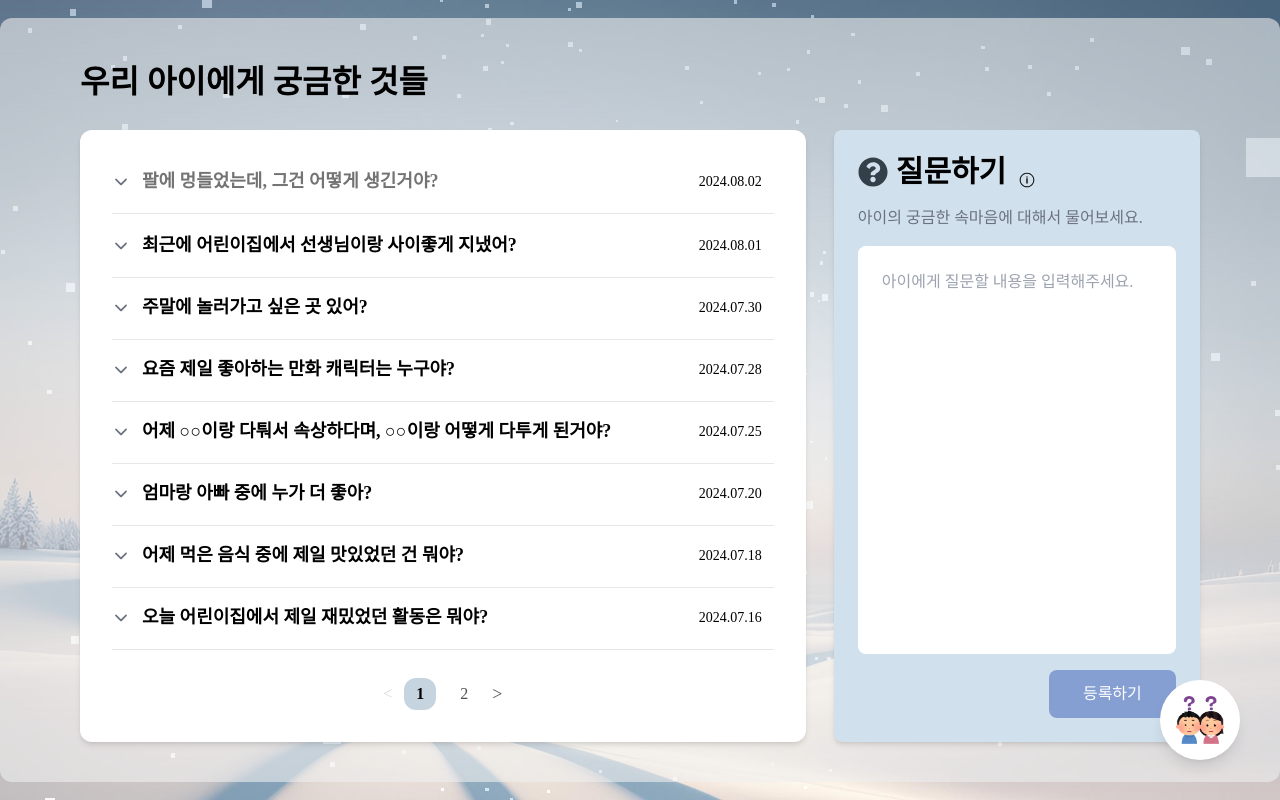
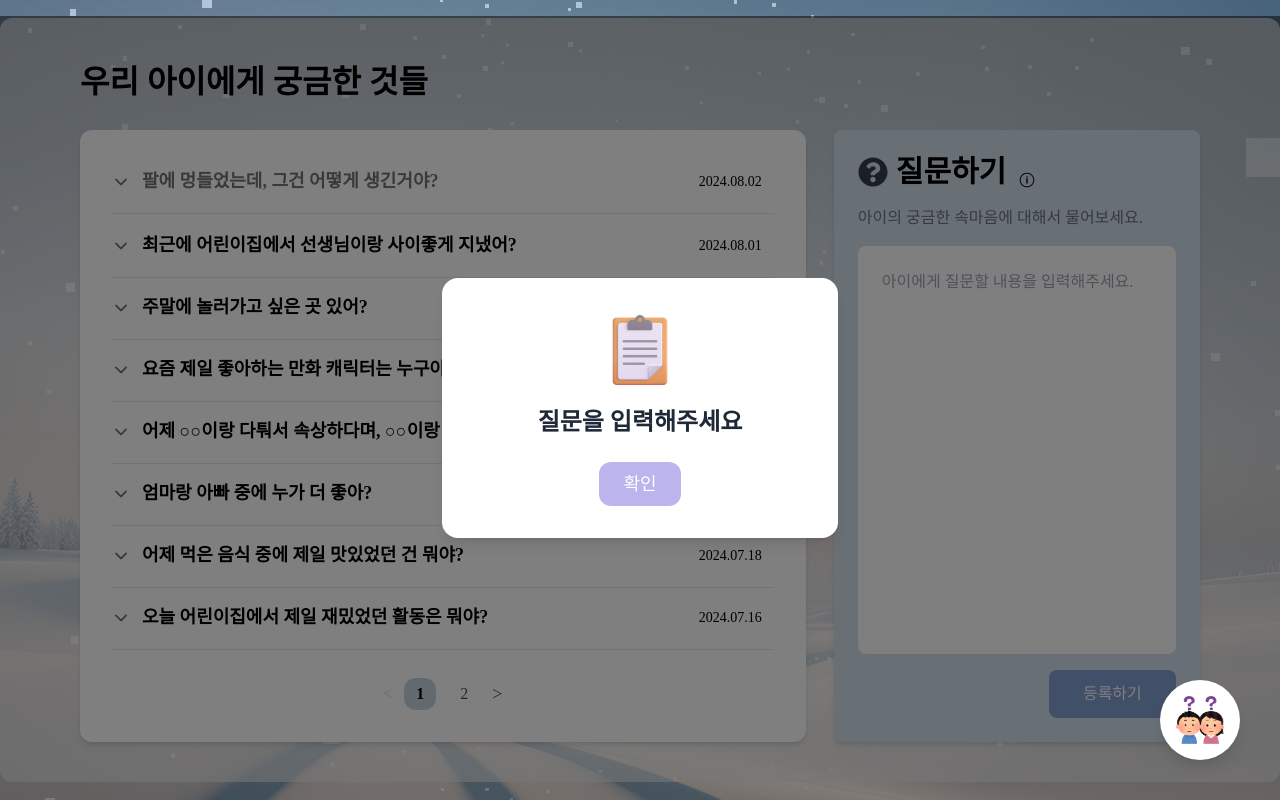
Before and after one commit to busangangster/talkie, a React (Vite) app in the folder frontend/: page /question in a window 1280 px wide. Both pictures are taken after a click on the button "등록하기". Built offline with nearby package versions, Linux system fonts and the light colour scheme; a web font is replaced by a local one.

Commit message:
[refactor] question alert modal customized

```diff
--- /dev/null
+++ b/frontend/src/components/AlertModal.tsx
@@ -0,0 +1,43 @@
+import React, { useEffect, useState } from "react";
+
+interface AlertModalProps {
+  icon: React.ReactNode; // 아이콘 이미지 컴포넌트
+  message: string; // 알림 메시지
+  onConfirm: () => void; // 확인 버튼 클릭 핸들러
+}
+
+const AlertModal: React.FC<AlertModalProps> = ({
+  icon,
+  message,
+  onConfirm,
+}) => {
+  const [isVisible, setIsVisible] = useState(false);
+
+  useEffect(() => {
+    setIsVisible(true);
+  }, []);
+
+  return (
+    <div className="fixed inset-0 flex items-center justify-center bg-black bg-opacity-50 z-50 transition-opacity duration-300 ease-out">
+      <div
+        className={`bg-white rounded-2xl shadow-lg py-8 px-24 flex flex-col items-center transform transition-transform duration-300 ${
+          isVisible ? "opacity-100 scale-100" : "opacity-0 scale-95"
+        }`}
+      >
+ <div className="mb-4 w-20">{icon}</div> {/* 아이콘 표시 */}
+        <p className="text-center text-gray-800 text-2xl mb-6 font-bold">
+          {message}
+        </p>{" "}
+        {/* 메시지 */}
+        <button
+          onClick={onConfirm}
+          className="bg-[#BBB4ED] text-white py-2 px-6 rounded-xl text-lg hover:bg-[#BBB4ED]"
+        >
+          확인
+        </button>
+      </div>
+    </div>
+  );
+};
+
+export default AlertModal;
--- a/frontend/src/components/Question.tsx
+++ b/frontend/src/components/Question.tsx
@@ -1,6 +1,7 @@
 import React, { useState } from "react";
 import { FaQuestionCircle } from "react-icons/fa";
 import { IoIosInformationCircleOutline } from "react-icons/io";
+import AlertModal from "../components/AlertModal";
 
 interface QuestionProps {
   isQuestionUsed: boolean;
@@ -12,10 +13,11 @@ const Question: React.FC<QuestionProps> = ({
   onQuestionSubmit,
 }) => {
   const [question, setQuestion] = useState("");
+  const [isModalOpen, setIsModalOpen] = useState(false);
 
   const handleSubmit = () => {
     if (!question.trim()) {
-      alert("질문을 입력해주세요");
+      setIsModalOpen(true); // 질문이 없을 경우 모달을 표시
     } else {
       onQuestionSubmit();
       setQuestion(""); // 질문 제출 후 입력란 초기화
@@ -61,10 +63,19 @@ const Question: React.FC<QuestionProps> = ({
       <button
         onClick={handleSubmit}
         className="w-2/5 p-3 mt-2 bg-[#869FD3] text-white rounded-lg ml-auto hover:bg-[#7286b0] disabled:opacity-50"
-        disabled={isQuestionUsed} // isQuestionUsed에 따라 클릭만 비활성화
+        disabled={isQuestionUsed}
       >
         등록하기
       </button>
+
+      {/* AlertModal */}
+      {isModalOpen && (
+        <AlertModal
+          icon={<img src="/assets/alerticon/question.png" alt="alert icon" />}
+          message="질문을 입력해주세요"
+          onConfirm={() => setIsModalOpen(false)}
+        />
+      )}
     </div>
   );
 };
```
Also changed, not shown: frontend/public/assets/alerticon/question.png (added), 1 other file (tests, documents, lock files or other folders).
